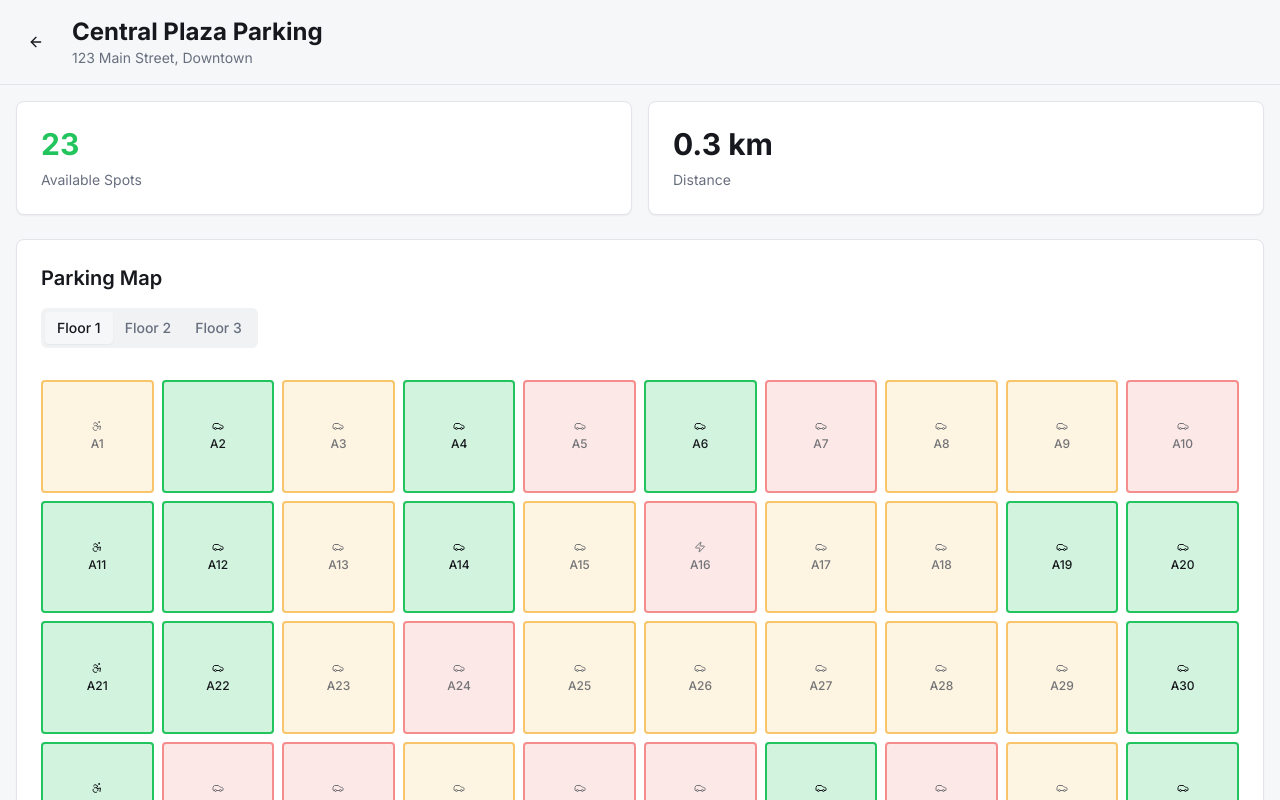
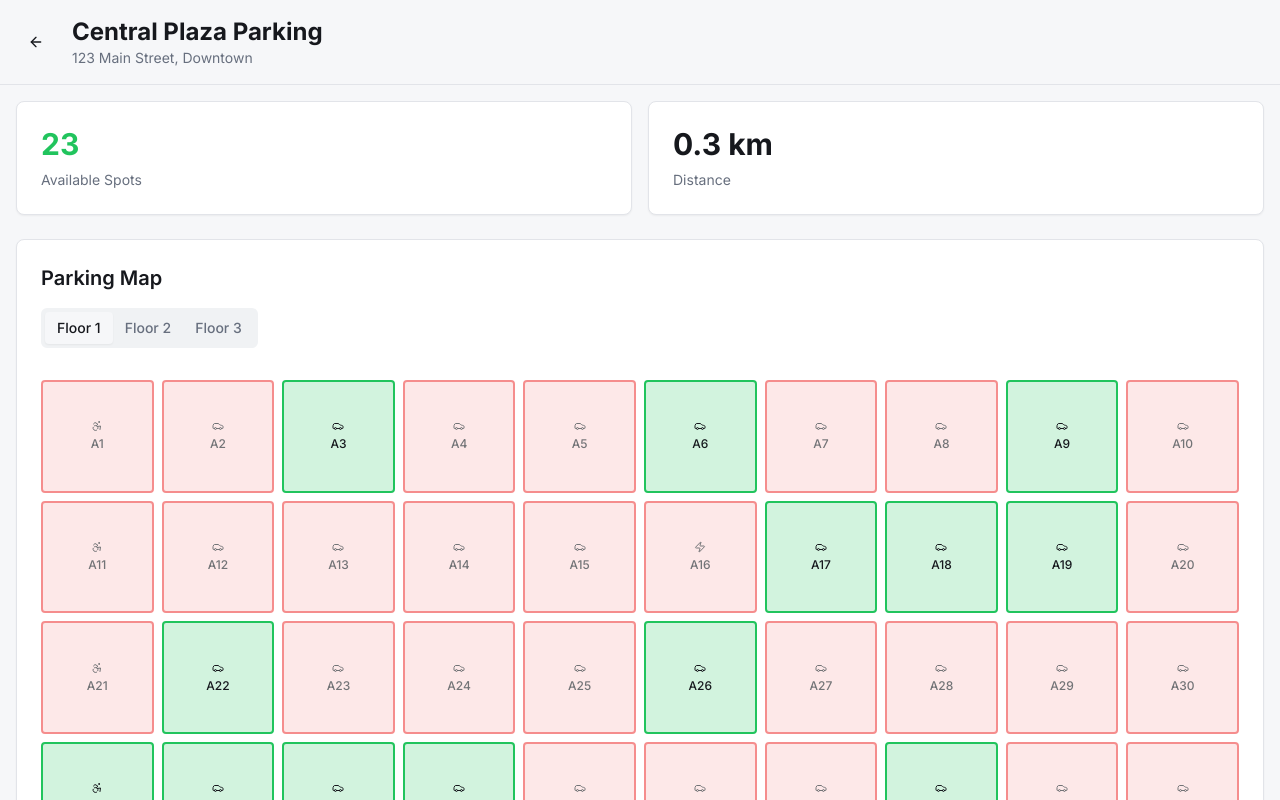
Before and after one commit to YantokTampan/smart-spot-detect, a React (Vite) app: page / in a window 1280 px wide. Both pictures are taken after a click on the element 216 px from the left and 497 px from the top of the page. Shown: the top 800 px of the page. Built offline with nearby package versions, Linux system fonts and the light colour scheme; the HTML template or start-up script is replaced by a standard one.

Commit message:
Remove reserved parking option

```diff
--- a/src/components/ParkingSpotGrid.tsx
+++ b/src/components/ParkingSpotGrid.tsx
@@ -15,8 +15,6 @@ export const ParkingSpotGrid = ({ spots, floor }: ParkingSpotGridProps) => {
         return 'bg-success/20 border-success hover:bg-success/30';
       case 'occupied':
         return 'bg-destructive/20 border-destructive';
-      case 'reserved':
-        return 'bg-warning/20 border-warning';
     }
   };
 
--- a/src/data/mockData.ts
+++ b/src/data/mockData.ts
@@ -12,7 +12,7 @@ export const mockParkingLots: ParkingLot[] = [
     spots: Array.from({ length: 150 }, (_, i) => ({
       id: `spot-1-${i}`,
       number: `A${i + 1}`,
-      status: Math.random() > 0.7 ? 'available' : Math.random() > 0.5 ? 'occupied' : 'reserved',
+      status: Math.random() > 0.7 ? 'available' : 'occupied',
       type: i % 10 === 0 ? 'disabled' : i % 15 === 0 ? 'electric' : 'standard',
       floor: Math.floor(i / 50) + 1,
     })),
@@ -28,7 +28,7 @@ export const mockParkingLots: ParkingLot[] = [
     spots: Array.from({ length: 200 }, (_, i) => ({
       id: `spot-2-${i}`,
       number: `B${i + 1}`,
-      status: Math.random() > 0.6 ? 'available' : Math.random() > 0.5 ? 'occupied' : 'reserved',
+      status: Math.random() > 0.6 ? 'available' : 'occupied',
       type: i % 8 === 0 ? 'disabled' : i % 12 === 0 ? 'electric' : i % 20 === 0 ? 'compact' : 'standard',
       floor: Math.floor(i / 50) + 1,
     })),
@@ -44,7 +44,7 @@ export const mockParkingLots: ParkingLot[] = [
     spots: Array.from({ length: 100 }, (_, i) => ({
       id: `spot-3-${i}`,
       number: `C${i + 1}`,
-      status: Math.random() > 0.4 ? 'available' : Math.random() > 0.5 ? 'occupied' : 'reserved',
+      status: Math.random() > 0.4 ? 'available' : 'occupied',
       type: i % 12 === 0 ? 'disabled' : i % 10 === 0 ? 'electric' : 'standard',
       floor: Math.floor(i / 50) + 1,
     })),
--- a/src/pages/ParkingDetails.tsx
+++ b/src/pages/ParkingDetails.tsx
@@ -70,10 +70,6 @@ export const ParkingDetails = ({ lot }: ParkingDetailsProps) => {
               <div className="w-4 h-4 rounded bg-destructive/20 border-2 border-destructive" />
               <span>Occupied</span>
             </div>
-            <div className="flex items-center gap-2">
-              <div className="w-4 h-4 rounded bg-warning/20 border-2 border-warning" />
-              <span>Reserved</span>
-            </div>
           </div>
         </Card>
       </div>
--- a/src/types/parking.ts
+++ b/src/types/parking.ts
@@ -1,7 +1,7 @@
 export interface ParkingSpot {
   id: string;
   number: string;
-  status: 'available' | 'occupied' | 'reserved';
+  status: 'available' | 'occupied';
   type: 'standard' | 'disabled' | 'electric' | 'compact';
   floor: number;
 }
```
